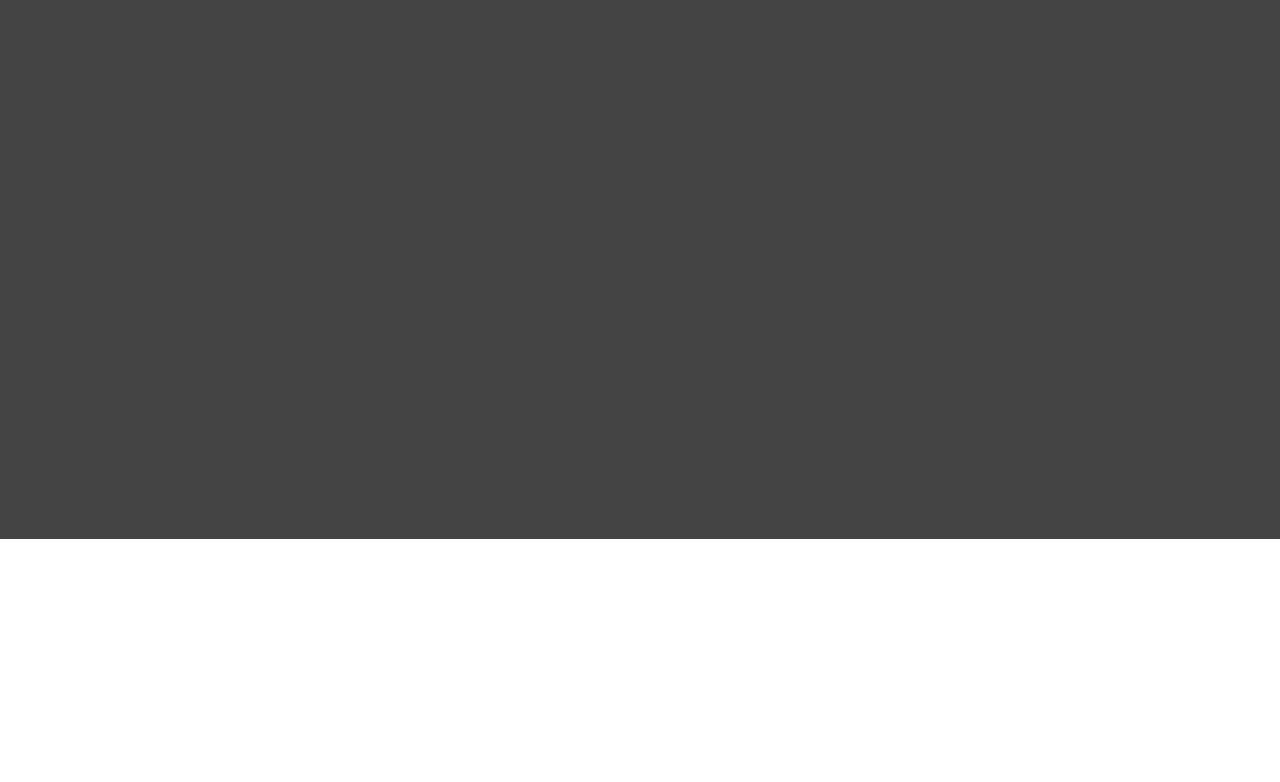
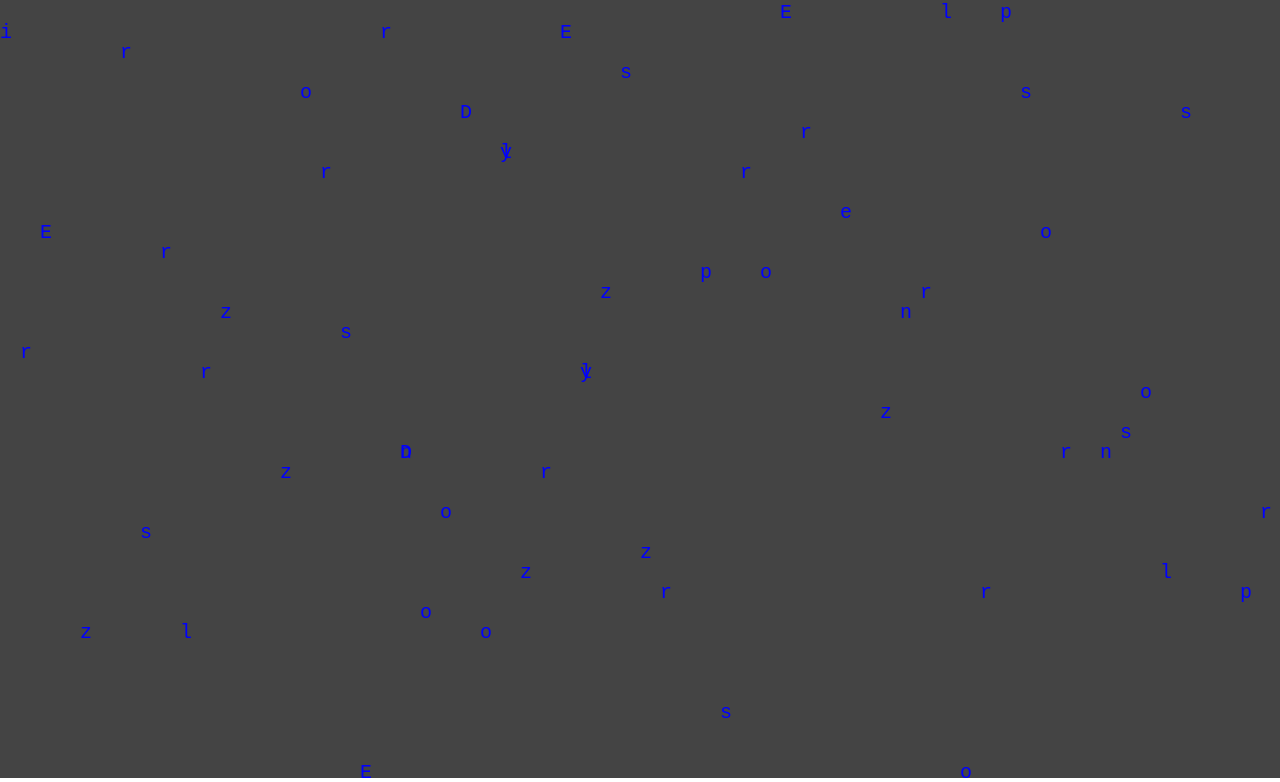
Before and after one commit to GreasyRooster1/NameText, a plain HTML site: page index.html in a window 1280 px wide. Shown: the part 261-1043 px from the top of the page. Before the commit the page ends 800 px from the top, so only its background shows below. Drawn offline with Linux system fonts and the light colour scheme.

Commit message:
matrix effect

```diff
--- a/index.html
+++ b/index.html
@@ -9,12 +9,17 @@
     <link href="https://fonts.googleapis.com/css2?family=Kanit:ital,wght@0,100;0,200;0,300;0,400;0,500;0,600;0,700;0,800;0,900;1,100;1,200;1,300;1,400;1,500;1,600;1,700;1,800;1,900&display=swap" rel="stylesheet">
 
     <link rel="stylesheet" href="index.css">
+
+    <script src="js/matrix.js" defer></script>
 </head>
 <body>
     <div class="main-content">
         <div class="name-text" contentEditable="true" >
             This is a test!
         </div>
+        <canvas id="matrix-effect">
+
+        </canvas>
     </div>
 </body>
 </html>
--- /dev/null
+++ b/js/matrix.js
@@ -0,0 +1,85 @@
+const canvas = document.getElementById('matrix-effect');
+const ctx = canvas.getContext('2d');
+
+// set the width and height of the canvas
+let w = canvas.width;
+let h = canvas.height;
+
+let speed = 140;
+
+// draw a black rectangle of width and height same as that of the canvas
+let style = getComputedStyle(document.body)
+
+ctx.fillStyle = style.getPropertyValue('--brand-black');
+ctx.fillRect(0, 0, w, h);
+
+
+const possible_charsets = [
+    "EsporterzEsporterzEsporterzEsporterzEsporterzEsporterzEsporterzEsporterzEsporterzEsporterzEsporterzEsporterzEsporterzByDillonWilson",
+]
+let glitch_charset = "By Dillon Wilson";
+
+let cols;
+let ypos;
+let charset;
+let offsets;
+let glitches;
+
+function fitToContainer(canvas){
+    // Make it visually fill the positioned parent
+    canvas.style.width ='100%';
+    canvas.style.height='100%';
+    // ...then set the internal size to match
+    canvas.width  = canvas.offsetWidth;
+    canvas.height = canvas.offsetHeight;
+    w = canvas.width;
+    h = canvas.height;
+    cols = Math.floor(w / 20) + 1;
+    ypos = Array(cols).fill(0).map(() => Math.round(Math.random() *100)*20)
+    charset = possible_charsets[Math.floor(Math.random()*possible_charsets.length)];
+    offsets = Array(cols).fill(0).map(() => Math.round(Math.random() * charset.length));
+    glitches = Array(cols).fill(false);
+}
+
+function matrix () {
+    // Draw a semitransparent black rectangle on top of previous drawing
+    ctx.fillStyle = style.getPropertyValue('--brand-black');
+    ctx.fillRect(0, 0, w, h);
+
+    // Set color to green and font to 15pt monospace in the drawing context
+    ctx.fillStyle = style.getPropertyValue("--brand-blue");
+    ctx.font = '15pt monospace';
+
+    // for each column put a random character at the end
+    ypos.forEach((y, ind) => {
+        let text;
+        let alt_text;
+        if(glitches[ind]){
+            text = glitch_charset[(offsets[ind] + y / 20) % glitch_charset.length];
+            alt_text = glitch_charset[(offsets[ind] + 5 + y / 20) % glitch_charset.length];
+        }else {
+            text = charset[(offsets[ind] + y / 20) % charset.length];
+        }
+        const x = ind * 20;
+
+        ctx.fillText(text, x, y);
+        if(alt_text!=null){
+            ctx.fillText(alt_text, x, y);
+        }
+
+        if (y > 100 + Math.random() * 10000){
+            ypos[ind] = 0;
+            if(Math.random()>0.90){
+                glitches[ind] = true
+            }else{
+                glitches[ind] = false;
+            }
+        }else ypos[ind]+=20;
+    });
+}
+
+fitToContainer(canvas);
+// render the animation at 20 FPS.
+setInterval(matrix, speed);
+ctx.fillStyle = '#000';
+ctx.fillRect(0, 0, w, h);
```
